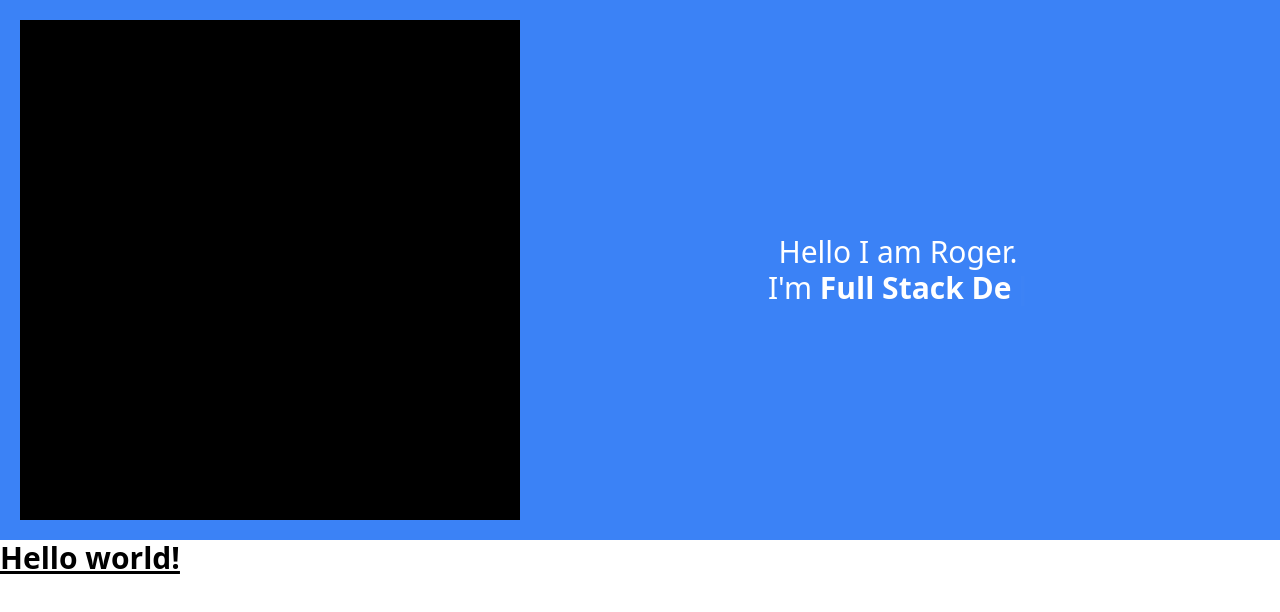
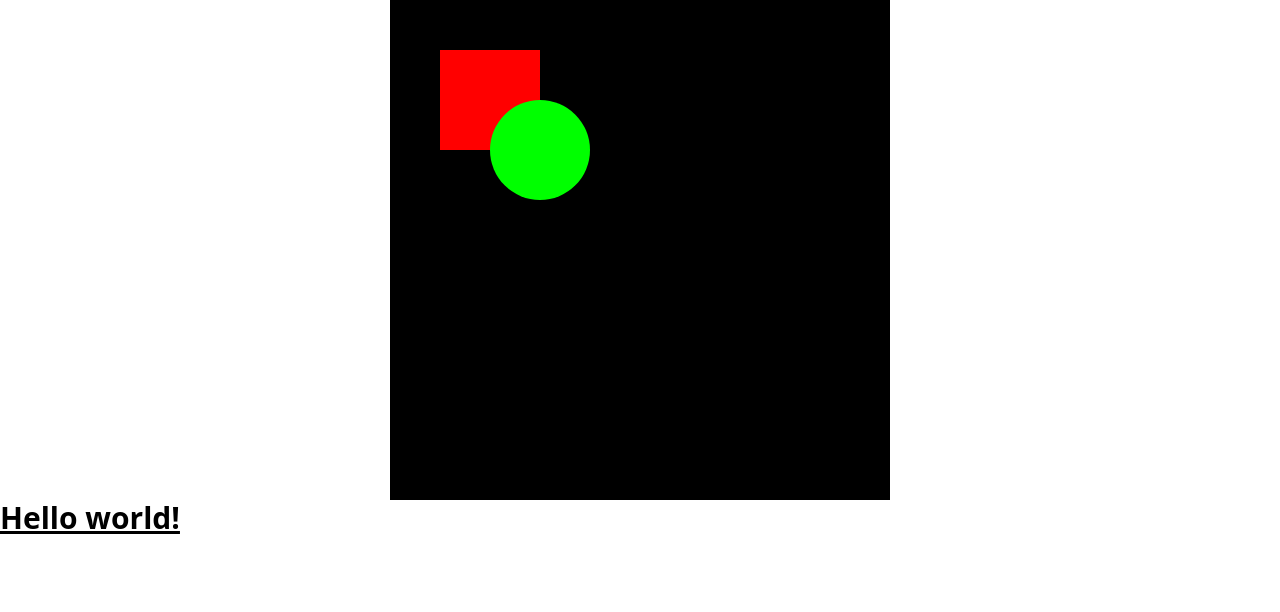
Before and after one commit to rogerramosruiz/Portfolio-, a React (Create React App) app: page / in a window 1280 px wide. Shown: the top 612 px of the page. Built offline with nearby package versions, Linux system fonts and the light colour scheme.

Commit message:
draw on canvas

```diff
--- a/src/App.tsx
+++ b/src/App.tsx
@@ -1,9 +1,11 @@
 import React from 'react'
 import Header from './components/Header'
+import CanvasMatrix from './components/CanvasMatrix'
 function App() {
   return (
     <div>
-      <Header />
+      <CanvasMatrix />
+      {/* <Header /> */}
       <h1 className='text-3xl font-bold underline'>Hello world!</h1>
     </div>
   )
--- /dev/null
+++ b/src/components/CanvasMatrix.tsx
@@ -0,0 +1,38 @@
+import React from 'react'
+import { useEffect, useRef } from 'react'
+
+export default function CanvasMatrix() {
+  const canvasRef = useRef<HTMLCanvasElement>(null)
+
+  useEffect(() => {
+    const canvas = canvasRef.current
+    if (!canvas) return
+
+    const context = canvas.getContext('2d')
+    if (!context) return
+
+    context.clearRect(0, 0, canvas.width, canvas.height)
+
+    context.fillStyle = '#FF0000'
+    context.fillRect(50, 50, 100, 100)
+
+    context.beginPath()
+    context.arc(150, 150, 50, 0, Math.PI * 2)
+    context.fillStyle = '#00FF00'
+    context.fill()
+    context.closePath()
+  }, [])
+
+  return (
+    <div>
+      <div className='flex justify-center'>
+        <canvas
+          width={500}
+          height={500}
+          className='bg-black'
+          ref={canvasRef}
+        ></canvas>
+      </div>
+    </div>
+  )
+}
```
